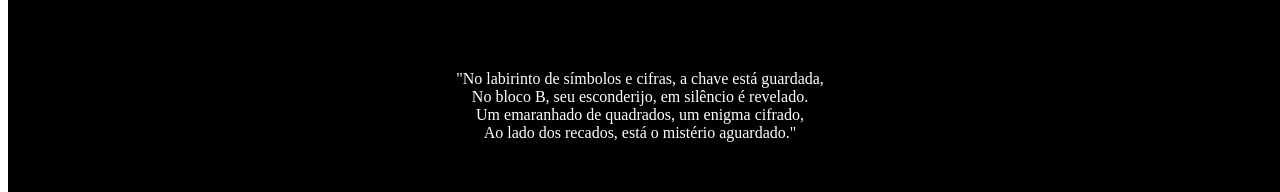
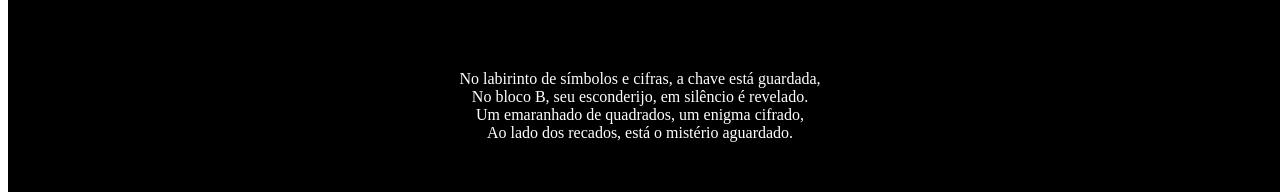
Before and after one commit to GustavoGebhardt/clube, a Next.js app: page /enigma/level2 in a window 1280 px wide. Shown: the part 294-486 px from the top of the page. Built offline with nearby package versions, Linux system fonts and the light colour scheme.

Commit message:
erro fixed

```diff
--- a/src/app/enigma/level2/page.tsx
+++ b/src/app/enigma/level2/page.tsx
@@ -24,10 +24,10 @@ export default function Level2() {
         <h1 className={styles.textTitulo}>Fase 2</h1>
         <div className={styles.divConteudo}>
           <p className={styles.codigo}>
-            "No labirinto de símbolos e cifras, a chave está guardada,<br></br>
+            No labirinto de símbolos e cifras, a chave está guardada,<br></br>
             No bloco B, seu esconderijo, em silêncio é revelado.<br></br>
             Um emaranhado de quadrados, um enigma cifrado,<br></br>
-            Ao lado dos recados, está o mistério aguardado."
+            Ao lado dos recados, está o mistério aguardado.
           </p>
         </div>
         <div className={styles.divResposta}>
```
